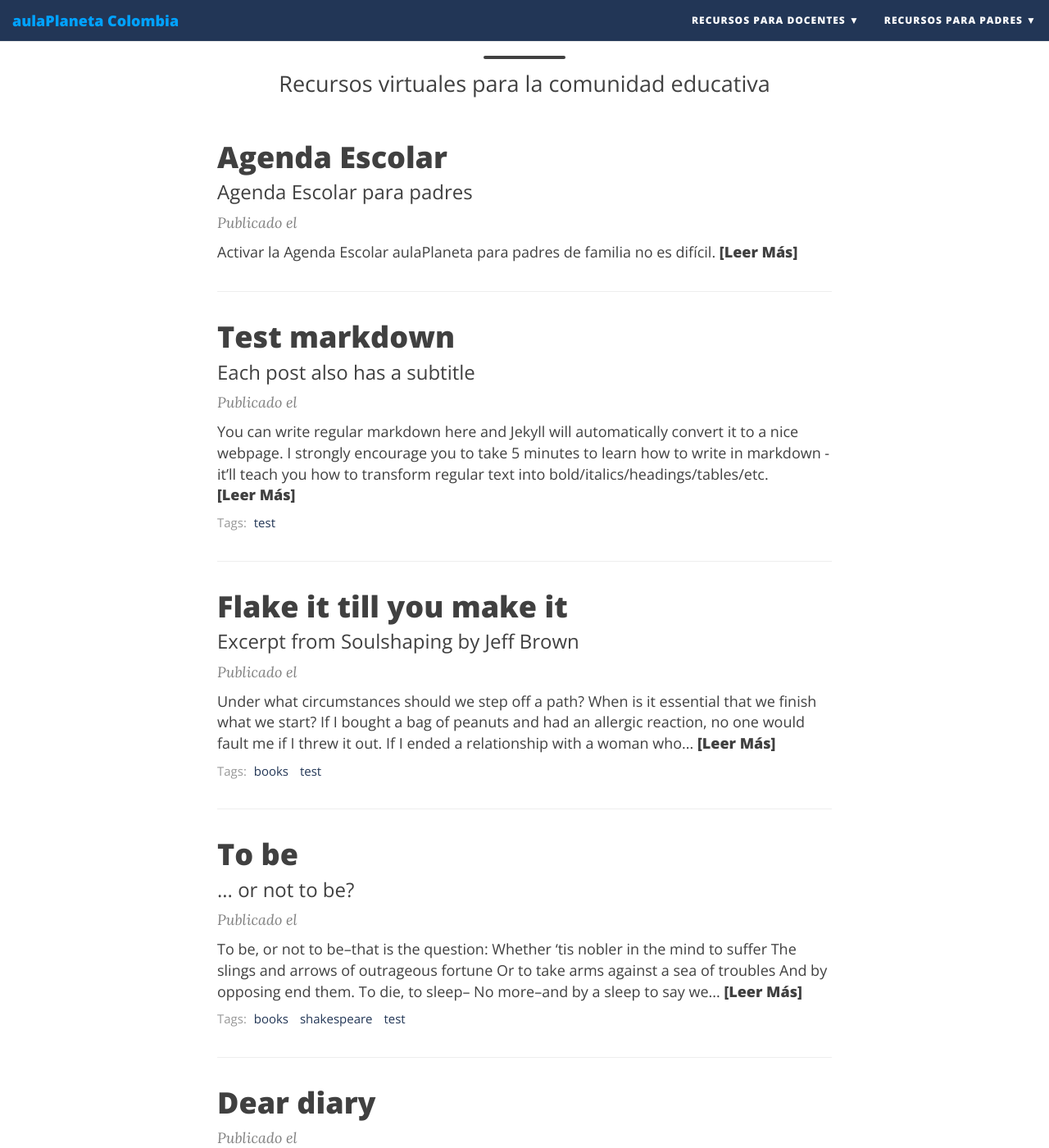
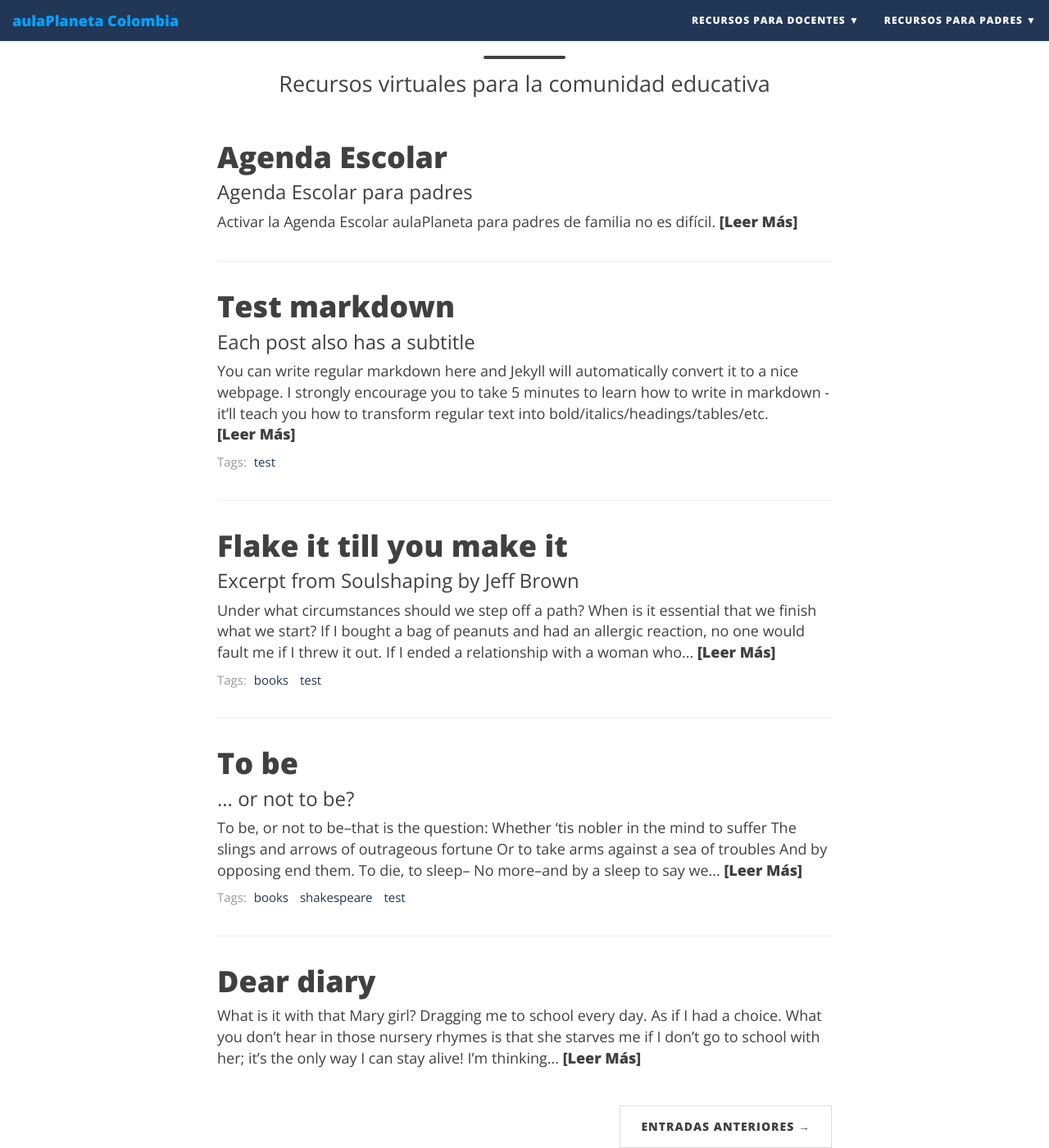
Before and after one commit to AulaPlanetaColombia/AulaPlanetaColombia.github.io, a Jekyll site: the page built from index.html, in a window 1280 px wide and 1400 px high, scrolled down 253 px. Shown: the whole window at 82% size. Built offline with Jekyll 4.4.1, drawn with Linux system fonts in a browser that asks for light colours; nearby versions of some CDN libraries; the list of posts is cut into pages by our own code.

Commit message:
Eliminación de "publicado el"

```diff
--- a/index.html
+++ b/index.html
@@ -18,9 +18,9 @@ use-site-title: true
 	  {% endif %}
     </a>
 
-    <p class="post-meta">
+    <!--p class="post-meta">
       Publicado el {{ page.date | date: "%F" }}
-    </p>
+    </p-->
 
     <div class="post-entry-container">
       {% if post.image %}
```
